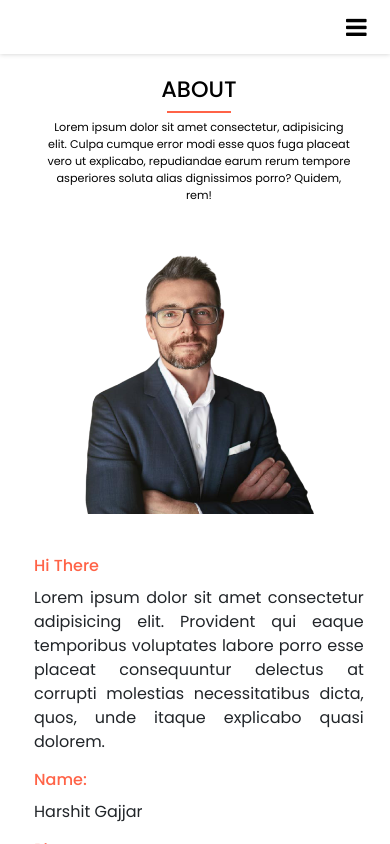
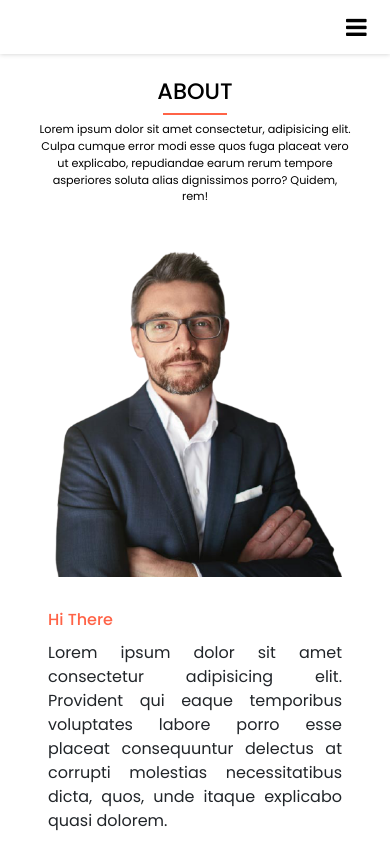
Before and after one commit to hp0007/ReactWebsite, a React (Create React App) app: page /about in a window 390 px wide. Built offline with nearby package versions, Linux system fonts and the light colour scheme.

Commit message:
navbar update

```diff
--- a/src/responsive.css
+++ b/src/responsive.css
@@ -135,6 +135,7 @@
     }
     .container-about{
       width: 100%;
+      /* padding: 0%; */
     }
     .container-about .left{
       width: 100%;
@@ -142,15 +143,15 @@
     }
 
     .container-about .left img{
-      width: 70%;
-      margin-left: -10%;
+        width: 60%;
+        display: block;
+        margin-left: 15%;
+        margin-right: auto;
     }
     .container-about .right{
-      max-width: 100%;
-      margin-top: 0%;
-      font-size: 0.8rem;
+      font-size: 1rem;
       text-align: justify;
-      padding: 10% 10%;
+      padding:0 10%;
     }
     .container-about .right h4{
       font-size: 1.2rem;
@@ -340,25 +341,29 @@
         font-size: 3rem;
       }
       .container-service .card h4{
-        font-size: 1rem;
+        font-size: 1.5rem;
       }
       .container-about{
         width: 100%;
+        margin: 0;
+        padding: 0;
       }
       .container-about .left{
         width: 100%;
-        text-align: center;
+        margin: 0;
+        padding: 0;
       }
       .container-about .left img{
-        width: 70%;
-        margin-left: -10%;
+        width: 80%;
+        display: block;
+        margin-left: 5%;
+        margin-right: auto;
       }
       .container-about .right{
-        max-width: 100%;
-        margin-top: 0%;
         font-size: 0.8rem;
         text-align: justify;
-        padding: 10% 10%;
+        padding:0 15%;
+        -webkit-font-smoothing: antialiased;
       }
       .container-about .right h4{
         font-size: 1rem;
```
